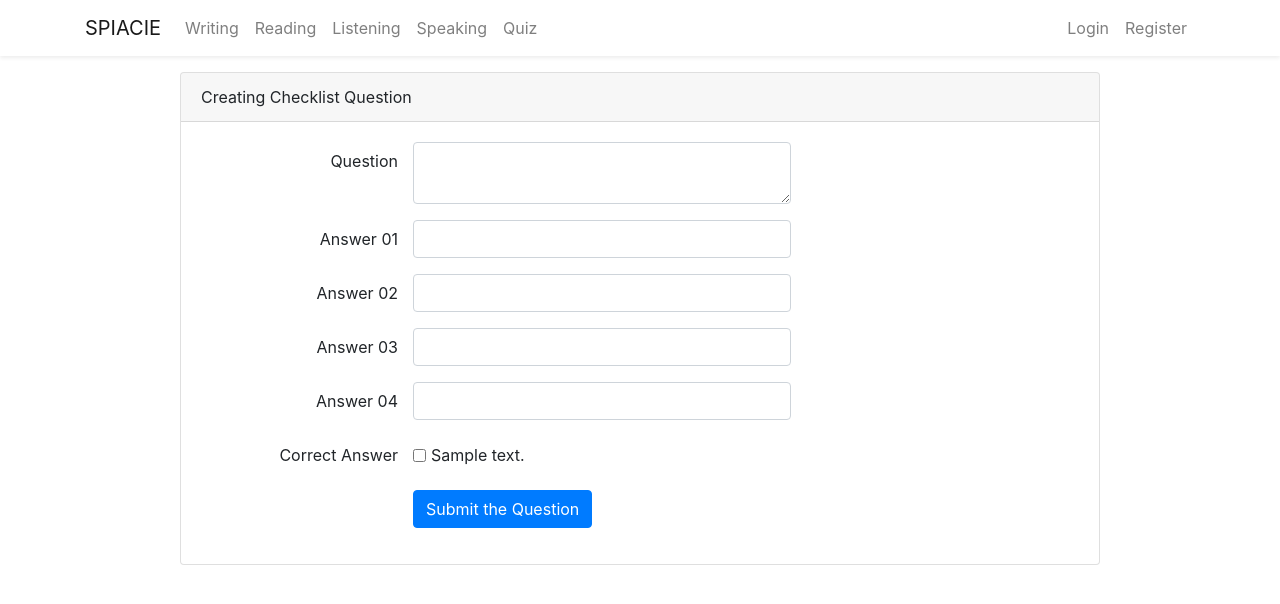
After one commit to Bevanwhite/IELTS_Question_paper_2, a Flask app: page /quiz/1/checklist in a window 1280 px wide. The commit adds this page. Shown: the top 604 px of the page. Run offline with Flask 2, Linux system fonts and the light colour scheme; tables that the repository leaves empty or names only in its code hold one stand-in row (values such as "Sample post"); parts of the project's set-up code (start-up, migrations or seed data) failed here and were passed over; some libraries are stand-ins or nearby versions.

Commit message:
checkbox is finally working with values from the database

```diff
--- a/flaskblog/config.py
+++ b/flaskblog/config.py
@@ -1,7 +1,7 @@
 class Config:
 
     SECRET_KEY = 'bcec6cfc03974b3fdb9e87253e03d977'
-    SQLALCHEMY_DATABASE_URI = 'mysql+pymysql://username:password@localhost/jeffery'
+    SQLALCHEMY_DATABASE_URI = 'mysql+pymysql://username:password@localhost/jeffer'
     SQLALCHEMY_TRACK_MODIFICATIONS = 'True'
     MAIL_SERVER = 'smtp.gmail.com'
     MAIL_PORT = 587
--- a/flaskblog/quiz/forms.py
+++ b/flaskblog/quiz/forms.py
@@ -1,7 +1,8 @@
 from flask_wtf import FlaskForm
-from wtforms import StringField, SubmitField, TextAreaField, IntegerField, SelectField
+from wtforms import StringField, SubmitField, TextAreaField, IntegerField, SelectField, SelectMultipleField
 from wtforms.validators import DataRequired, ValidationError,  Length, Regexp, NumberRange
-from flaskblog.models import Quiz
+from wtforms.widgets import ListWidget, CheckboxInput
+from flaskblog.models import Quiz, Quiz_answers_type
 
 
 class QuizCreationForm(FlaskForm):
@@ -18,3 +19,45 @@ class QuizCreationForm(FlaskForm):
         if quiz:
             raise ValidationError(
                 'This quiz name it taken please choose a another one')
+
+
+class QuestionForm(FlaskForm):
+    toq = SelectField(u'Type of Question', choices=[
+                      ('radio', 'Radio'), ('checklist', 'Check List'), ('short', 'Short Answer')])
+    submit = SubmitField('Submit the Quiz')
+
+
+class MultiCheckboxField(SelectMultipleField):
+    """
+    A multiple-select, except displays a list of checkboxes.
+
+    Iterating the field will produce subfields, allowing custom rendering of
+    the enclosed checkbox fields.
+    """
+    widget = ListWidget(prefix_label=False)
+    option_widget = CheckboxInput()
+
+
+class QuestionChecklistForm(FlaskForm):
+    title = TextAreaField('Question', validators=[
+        DataRequired(), Length(max=250)])
+    answer01 = StringField('Answer 01', validators=[DataRequired()])
+    answer02 = StringField('Answer 02', validators=[DataRequired()])
+    answer03 = StringField('Answer 03', validators=[DataRequired()])
+    answer04 = StringField('Answer 04', validators=[DataRequired()])
+    correct_answer = MultiCheckboxField(
+        u'Correct Answer', choices=[], coerce=int)
+
+    submit = SubmitField('Submit the Question')
+
+
+class QuestionRadioForm(FlaskForm):
+    title = StringField('Question', validators=[
+        DataRequired(), Length(max=250)])
+    answer01 = StringField('Answer 01', validators=[DataRequired()])
+    answer02 = StringField('Answer 02', validators=[DataRequired()])
+    answer03 = StringField('Answer 03', validators=[DataRequired()])
+    answer04 = StringField('Answer 04', validators=[DataRequired()])
+    correct_answer = SelectField(u'Type of Question', choices=[
+        ('answer01', 'Answer 01'), ('answer02', 'Answer 02'), ('answer03', 'Answer 03'), ('answer04', 'Answer 04')])
+    submit = SubmitField('Submit the Question')
--- a/flaskblog/quiz/routes.py
+++ b/flaskblog/quiz/routes.py
@@ -1,21 +1,21 @@
 from flask import render_template, Blueprint, flash, url_for, redirect, request, abort
 from flask_login import login_user, login_required, current_user
 from flaskblog import db
-from flaskblog.models import Quiz, Quiz_check, Quiz_radio, Quiz_short
-from flaskblog.quiz.forms import QuizCreationForm
+from flaskblog.models import Quiz, Quiz_check, Quiz_radio, Quiz_short, Quiz_answers_type
+from flaskblog.quiz.forms import QuizCreationForm, QuestionForm, QuestionChecklistForm
 from datetime import datetime
 
 quiz = Blueprint('quiz', __name__)
 
 
-@quiz.route("/quiz/writing")
+@quiz.route("/quiz/write")
 def quiz_write():
     #quiz = Quiz.query.all()
     quizs = Quiz.query.filter(Quiz.toq == 'writing').all()
-    return render_template('quiz/quiz.html', quizs=quizs)
+    return render_template('quiz/write.html', quizs=quizs)
 
 
-@quiz.route("/quiz/reading")
+@quiz.route("/quiz/read")
 def quiz_read():
     quizs = Quiz.query.filter(Quiz.toq == 'reading').all()
     return render_template('quiz/read.html', quizs=quizs)
@@ -33,10 +33,10 @@ def quiz_speak():
     return render_template('quiz/speak.html', quizs=quizs)
 
 
-@quiz.route("/quiz/<int:writing_id>/writing")
-def quiz_writing(writing_id):
-    quiz = Quiz.query.get_or_404(writing_id)
-    return render_template('quiz/quiz_writing.html', quiz=quiz)
+@quiz.route("/quiz/<int:quiz_id>")
+def show_quiz(quiz_id):
+    quiz = Quiz.query.get_or_404(quiz_id)
+    return render_template('quiz/quiz.html', quiz=quiz)
 
 
 @quiz.route("/quiz/new", methods=['GET', 'POST'])
@@ -52,3 +52,47 @@ def new_quiz():
         flash('Your paper has created successfully !!!', 'success')
         return redirect(url_for('quiz.quiz_write'))
     return render_template('quiz/create_quiz.html', legend=legend, form=form)
+
+
+@quiz.route("/quiz/<int:quiz_id>/create_quiz", methods=['GET', 'POST'])
+def quiz_question(quiz_id):
+    form = QuestionForm()
+    quiz = Quiz.query.get_or_404(quiz_id)
+    legend = "Create Quiz Category"
+    if form.validate_on_submit():
+        if form.toq.data == 'radio':
+            return redirect(url_for('quiz.quiz_radio', quiz_id=quiz.id))
+
+        elif form.toq.data == 'checklist':
+            return redirect(url_for('quiz.quiz_checklist', quiz_id=quiz.id))
+
+        elif form.toq.data == 'short':
+            return redirect(url_for('quiz.quiz_short', quiz_id=quiz.id))
+
+    return render_template('quiz/create_question.html', form=form, legend=legend)
+
+
+@quiz.route("/quiz/<int:quiz_id>/radio")
+def quiz_radio(quiz_id):
+    quiz = Quiz.query.get_or_404(quiz_id)
+    return render_template('quiz/radio.html', quiz=quiz)
+
+
+@quiz.route("/quiz/<int:quiz_id>/checklist")
+def quiz_checklist(quiz_id):
+    form = QuestionChecklistForm()
+    legend = "Creating Checklist Question"
+    quiz = Quiz.query.get_or_404(quiz_id)
+    form.correct_answer.choices = [(x.id, x.texts)
+                                   for x in Quiz_answers_type.query.all()]
+
+    if form.validate_on_submit():
+        pass
+
+    return render_template('quiz/checklist.html', quiz=quiz, form=form, legend=legend)
+
+
+@quiz.route("/quiz/<int:quiz_id>/short")
+def quiz_short(quiz_id):
+    quiz = Quiz.query.get_or_404(quiz_id)
+    return render_template('quiz/short.html', quiz=quiz)
--- /dev/null
+++ b/flaskblog/templates/quiz/checklist.html
@@ -0,0 +1,88 @@
+{% extends 'layout.html' %} {% block content %}
+<div class="row justify-content-center mt-3">
+  <div class="col-md-10">
+    <div class="card">
+      <div class="card-header">{{ legend }}</div>
+      <div class="card-body">
+        <form method="post" action="" enctype="multipart/form-data">
+          {{ form.hidden_tag() }}
+          <div class="form-group row">
+            {{ form.title.label(class_="col-md-3 col-form-label
+            text-md-right")}} {% if form.title.errors %}
+            {{form.title(class="form-control col-md-5 is-invalid")}}
+            <div class="invaild-feedback col-md-3 text-danger">
+              {% for error in form.title.errors %}
+              <small>{{ error }}</small>
+              {% endfor %}
+            </div>
+            {% else %} {{ form.title(class_="form-control col-md-5")}} {% endif
+            %}
+          </div>
+          <div class="form-group row">
+            {{ form.answer01.label(class_="col-md-3 col-form-label
+            text-md-right")}} {% if form.answer01.errors %}
+            {{form.answer01(class="form-control col-md-5 is-invalid")}}
+            <div class="invaild-feedback col-md-3 text-danger">
+              {% for error in form.answer01.errors %}
+              <small>{{ error }}</small>
+              {% endfor %}
+            </div>
+            {% else %} {{ form.answer01(class_="form-control col-md-5")}} {%
+            endif %}
+          </div>
+          <div class="form-group row">
+            {{ form.answer02.label(class_="col-md-3 col-form-label
+            text-md-right")}} {% if form.answer02.errors %}
+            {{form.answer02(class="form-control col-md-5 is-invalid")}}
+            <div class="invaild-feedback col-md-3 text-danger">
+              {% for error in form.answer02.errors %}
+              <small>{{ error }}</small>
+              {% endfor %}
+            </div>
+            {% else %} {{ form.answer02(class_="form-control col-md-5")}} {%
+            endif %}
+          </div>
+          <div class="form-group row">
+            {{ form.answer03.label(class_="col-md-3 col-form-label
+            text-md-right")}} {% if form.answer03.errors %}
+            {{form.answer03(class="form-control col-md-5 is-invalid")}}
+            <div class="invaild-feedback col-md-3 text-danger">
+              {% for error in form.answer03.errors %}
+              <small>{{ error }}</small>
+              {% endfor %}
+            </div>
+            {% else %} {{ form.answer03(class_="form-control col-md-5")}} {%
+            endif %}
+          </div>
+          <div class="form-group row">
+            {{ form.answer04.label(class_="col-md-3 col-form-label
+            text-md-right")}} {% if form.answer04.errors %}
+            {{form.answer04(class="form-control col-md-5 is-invalid")}}
+            <div class="invaild-feedback col-md-3 text-danger">
+              {% for error in form.answer04.errors %}
+              <small>{{ error }}</small>
+              {% endfor %}
+            </div>
+            {% else %} {{ form.answer04(class_="form-control col-md-5")}} {%
+            endif %}
+          </div>
+          <div class="form-group row">
+            {{ form.correct_answer.label(class_="col-md-3 col-form-label
+            text-md-right")}} {% for correct_answer in form.correct_answer %}
+            <div class="form-check form-check-inline">
+              {{ correct_answer (class_="form-check-input")}} {{
+              correct_answer.label(class_="form-check-label")}}
+            </div>
+            {% endfor %}
+          </div>
+          <div class="form-group row">
+            <div class="offset-md-3">
+              {{ form.submit(class="btn btn-primary")}}
+            </div>
+          </div>
+        </form>
+      </div>
+    </div>
+  </div>
+</div>
+{% endblock content %}
--- a/flaskblog/templates/quiz/listen.html
+++ b/flaskblog/templates/quiz/listen.html
@@ -16,7 +16,7 @@
     {% include 'includes/_quiznavbar.html' %} {% for quiz in quizs %}
     <div class="list-group">
       <a
-        href="{{ url_for('quiz.quiz_writing', writing_id=quiz.id)}}"
+        href="{{ url_for('quiz.show_quiz', quiz_id=quiz.id)}}"
         class="list-group-item list-group-item-action"
       >
         <div class="d-flex w-100 justify-content-between">
--- a/flaskblog/templates/quiz/read.html
+++ b/flaskblog/templates/quiz/read.html
@@ -16,7 +16,7 @@
     {% include 'includes/_quiznavbar.html' %} {% for quiz in quizs %}
     <div class="list-group">
       <a
-        href="{{ url_for('quiz.quiz_writing', writing_id=quiz.id)}}"
+        href="{{ url_for('quiz.show_quiz', quiz_id=quiz.id)}}"
         class="list-group-item list-group-item-action"
       >
         <div class="d-flex w-100 justify-content-between">
--- /dev/null
+++ b/flaskblog/templates/quiz/short.html
@@ -0,0 +1 @@
+{% extends 'layout.html' %} {% block content %} {% endblock content %}
--- a/flaskblog/templates/quiz/speak.html
+++ b/flaskblog/templates/quiz/speak.html
@@ -16,7 +16,7 @@
     {% include 'includes/_quiznavbar.html' %} {% for quiz in quizs %}
     <div class="list-group">
       <a
-        href="{{ url_for('quiz.quiz_writing', writing_id=quiz.id)}}"
+        href="{{ url_for('quiz.show_quiz', quiz_id=quiz.id)}}"
         class="list-group-item list-group-item-action"
       >
         <div class="d-flex w-100 justify-content-between">
```
Also changed, not shown: flaskblog/models.py (+27 -7 lines), flaskblog/templates/quiz/create_question.html (added, +30 -0 lines), flaskblog/templates/quiz/quiz.html (+9 -6 lines), flaskblog/templates/quiz/write.html (added, +35 -0 lines), flaskblog/templates/quiz/radio.html (renamed from flaskblog/templates/quiz/quiz_writing.html).
